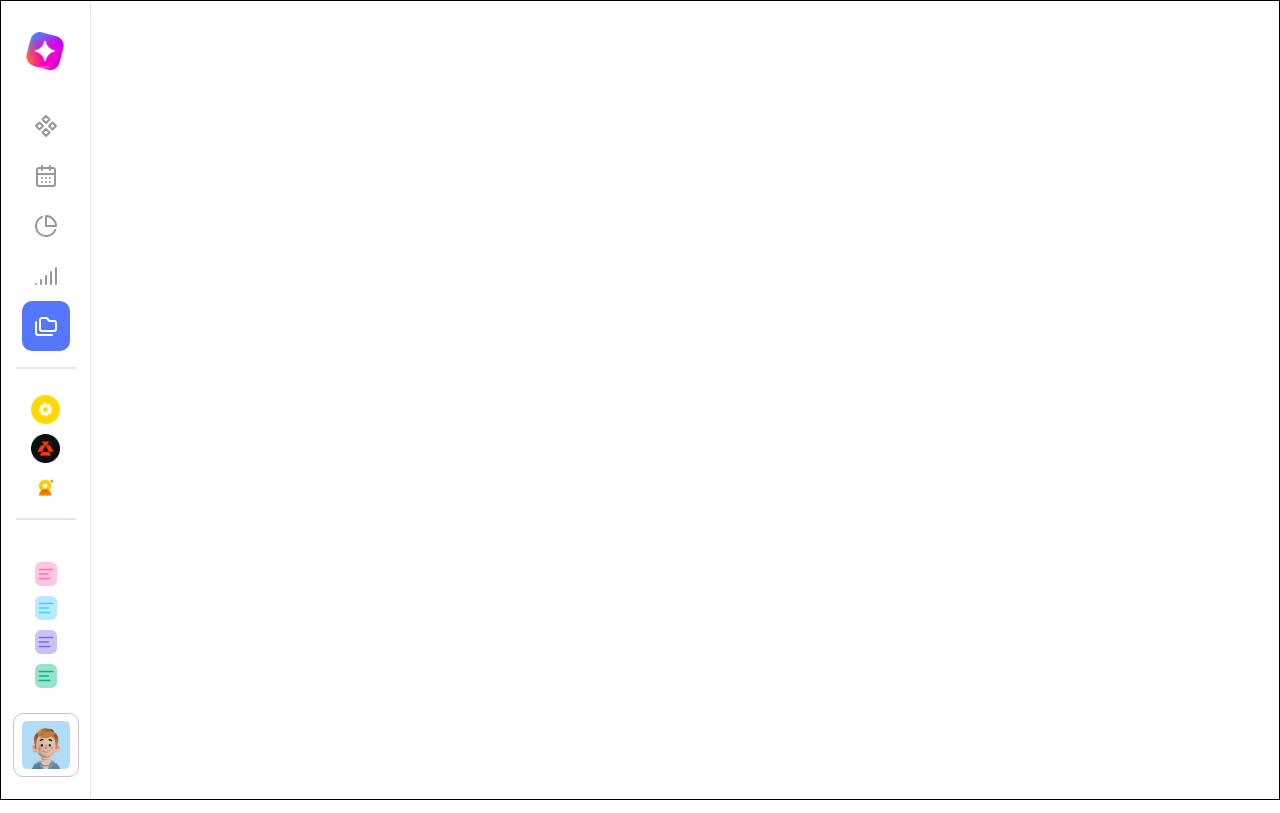
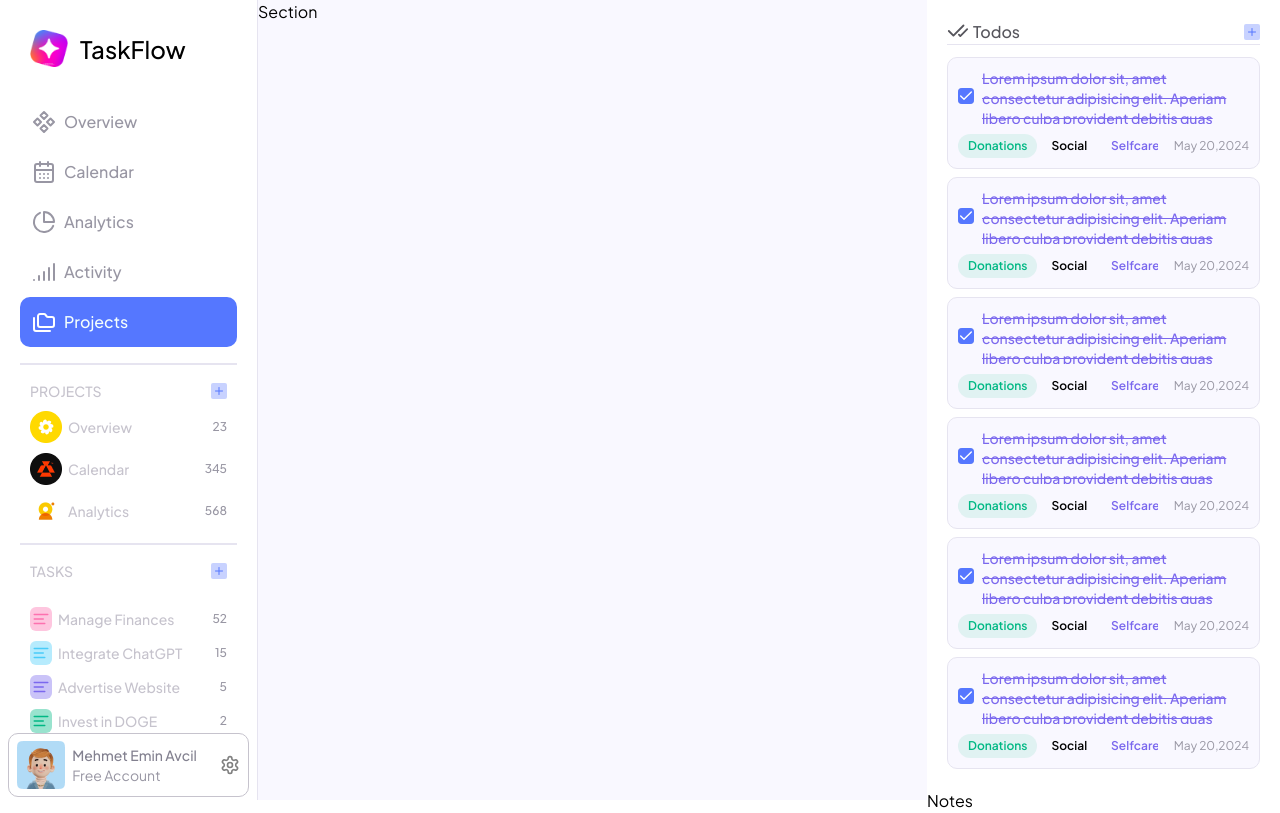
Before and after one commit to mehmeteminavcil/project-management-app, a React (Vite) app in the folder frontend/: page / in a window 1280 px wide. Built offline with nearby package versions, Linux system fonts and the light colour scheme.

Commit message:
added Todos

```diff
--- a/frontend/src/App.tsx
+++ b/frontend/src/App.tsx
@@ -1,9 +1,12 @@
+import RightMenu from "./components/RightMenu";
 import Sidebar from "./components/Sidebar/Sidebar";
 
 const App = () => {
   return (
-    <div className="w-full h-[100vh] border">
+    <div className="w-full h-[100vh] flex justify-between">
       <Sidebar />
+      <div className="flex-1 bg-body">Section</div>
+      <RightMenu />
     </div>
   );
 };
--- /dev/null
+++ b/frontend/src/components/RightMenu.tsx
@@ -0,0 +1,12 @@
+import Todos from "./Todos";
+
+const RightMenu = () => {
+  return (
+    <div className="w-[353px]  grid grid-cols-1">
+      <Todos />
+      <div className="">Notes</div>
+    </div>
+  );
+};
+
+export default RightMenu;
--- a/frontend/src/components/Sidebar/Sidebar.tsx
+++ b/frontend/src/components/Sidebar/Sidebar.tsx
@@ -9,7 +9,7 @@ import { TaskList } from "./TaskList";
 import { ProjectsList } from "./ProjectList";
 
 const Sidebar = () => {
-  const [navOpen, setNavOpen] = useState(false);
+  const [navOpen, setNavOpen] = useState(true);
   const [activeNav, setActiveNav] = useState("Projects");
 
   return (
--- /dev/null
+++ b/frontend/src/components/Tags.tsx
@@ -0,0 +1,15 @@
+type TagProps = {
+  tag: string;
+  color?: string;
+};
+export const Tag = ({ tag, color }: TagProps) => {
+  return (
+    <span
+      className={`${
+        color ? `text-${color} bg-${color}/10` : "text-green bg-green/10"
+      } py-1 px-[10px]   font-semibold  rounded-full text-xs`}
+    >
+      {tag}
+    </span>
+  );
+};
--- /dev/null
+++ b/frontend/src/components/Todos.tsx
@@ -0,0 +1,28 @@
+import { CheckCheck, Plus } from "lucide-react";
+import TodosCard from "./TodosCard";
+
+const Todos = () => {
+  return (
+    <div className="p-[20px]">
+      <div className="flex items-center justify-between border-b border-gray-5">
+        <div className="flex gap-1">
+          <CheckCheck size={22} stroke="#56555c" />
+          <h3 className="font-medium text-gray-1">Todos</h3>
+        </div>
+        <button className="flex items-center justify-center w-4 h-4 rounded-sm bg-lightViolet">
+          <Plus width={12} height={12} color="#5577ff" />
+        </button>
+      </div>
+      <div className="flex flex-col h-full gap-2 mt-3 overflow-y-auto">
+        <TodosCard />
+        <TodosCard />
+        <TodosCard />
+        <TodosCard />
+        <TodosCard />
+        <TodosCard />
+      </div>
+    </div>
+  );
+};
+
+export default Todos;
--- /dev/null
+++ b/frontend/src/components/TodosCard.tsx
@@ -0,0 +1,58 @@
+import { Check } from "lucide-react";
+import { useState } from "react";
+import { Tag } from "./Tags";
+
+const TodosCard = () => {
+  const [isChecked, setIsChecked] = useState(true);
+
+  return (
+    <div className="border border-gray-5 rounded-[10px] min-h-[52px]  bg-[#f9f8ff] p-[10px]">
+      <div className="flex items-center gap-2">
+        <div className="relative flex items-center justify-center ">
+          <input
+            type="checkbox"
+            name="todoCheck"
+            id="todoCheck"
+            className="hidden"
+            defaultChecked={isChecked}
+          />
+          <label
+            htmlFor="todoCheck"
+            className="w-4 h-4 border-[2px] rounded-[4px] border-gray-4 overflow-hidden "
+            onClick={() => setIsChecked(!isChecked)}
+          >
+            {isChecked && (
+              <Check
+                size={14}
+                className="absolute top-0 rounded-[4px] left-0 w-4 h-4 bg-violet "
+                stroke="white"
+              />
+            )}
+          </label>
+        </div>
+        <div className="overflow-auto max-h-14">
+          <p
+            className={`text-sm font-medium text-black  ${
+              isChecked && "text-purple line-through "
+            }`}
+          >
+            Lorem ipsum dolor sit, amet consectetur adipisicing elit. Aperiam
+            libero culpa provident debitis quas repudiandae quibusdam nam
+            possimus, nisi ex? Lorem ipsum dolor, sit amet consectetur
+            adipisicing elit. Incidunt sssssssssssssssssssssssssssss
+          </p>
+        </div>
+      </div>
+      <div className="mt-[10px] flex justify-between items-center gap-4">
+        <div className="flex gap-1 overflow-x-hidden">
+          <Tag tag="Donations" color="green" />
+          <Tag tag="Social" color="pink" />
+          <Tag tag="Selfcare" color="purple" />
+        </div>
+        <span className="flex-shrink-0 text-xs text-gray-3">May 20,2024</span>
+      </div>
+    </div>
+  );
+};
+
+export default TodosCard;
--- a/frontend/src/index.css
+++ b/frontend/src/index.css
@@ -6,8 +6,25 @@
 
 * {
   font-family: "Plus Jakarta Sans", sans-serif;
+  scroll-behavior: smooth;
 }
 
+*::-webkit-scrollbar {
+  background: transparent;
+  width: 2px;
+}
+
+*::-webkit-scrollbar-thumb {
+  @apply bg-violet/50 rounded-full;
+}
+
+.scrollbar-hidden::-webkit-scrollbar-thumb {
+  background: transparent;
+}
+
+.scrollbar-hidden:hover::-webkit-scrollbar-thumb {
+  @apply bg-green;
+}
 li {
   list-style: none;
 }
--- a/frontend/tailwind.config.js
+++ b/frontend/tailwind.config.js
@@ -22,6 +22,8 @@ export default {
       "gray-3": "#9896a3",
       "gray-4": "#c6c3cd",
       "gray-5": "#E6E4F0",
+      gray5: "#c8d2ff",
+      body: "#f9f8ff",
     },
     extend: {},
   },
```
Also changed, not shown: 1 other file (tests, documents, lock files or other folders).
